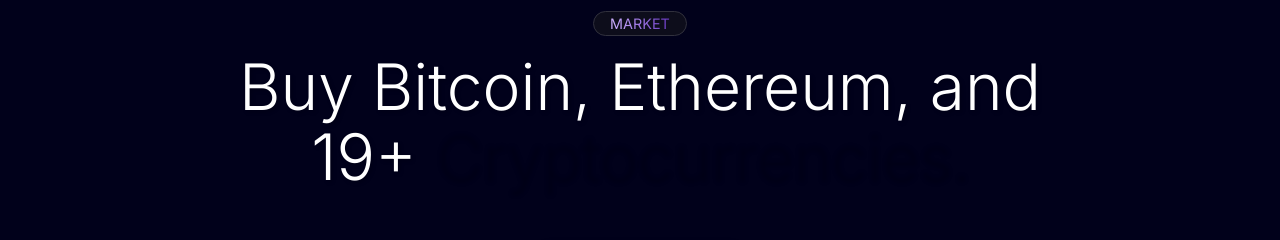
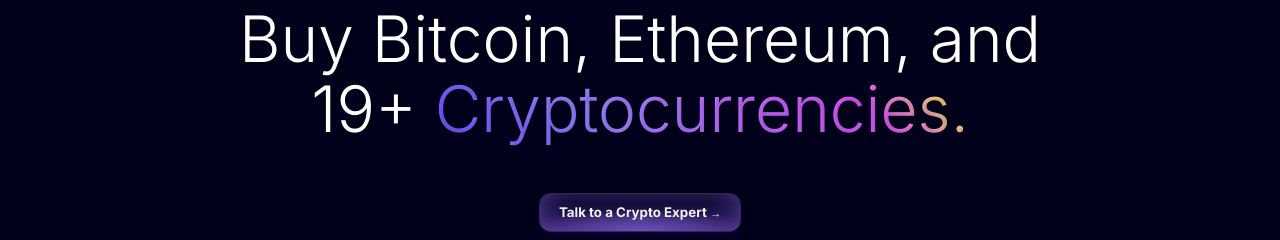
Before and after one commit to HeryRuiz/YouCoin-CryptoMarket, a React (Vite) app: page / in a window 1280 px wide. Shown: the part 1613-1853 px from the top of the page. Built offline with nearby package versions, Linux system fonts and the light colour scheme; no server answers.

Commit message:
fixed crypto currencies text

```diff
--- a/src/styles/Slider.css
+++ b/src/styles/Slider.css
@@ -1,6 +1,5 @@
 .slider-section {
   margin-top: 7.4rem;
-  margin-bottom: 3rem;
 }
 .slider__content {
   padding: 0rem 2rem;
--- a/src/styles/Text.css
+++ b/src/styles/Text.css
@@ -45,9 +45,10 @@
   color: transparent;
   background-image: linear-gradient(
     50deg,
-    #fff759 95.64% #e151ff 77.97%,
+    #714dff,
     #9c83ff 31.28%,
-    #714dff
+    #e151ff 77.97%,
+    #fff759 95.64%
   );
   background-clip: text;
   -webkit-background-clip: text;
```
